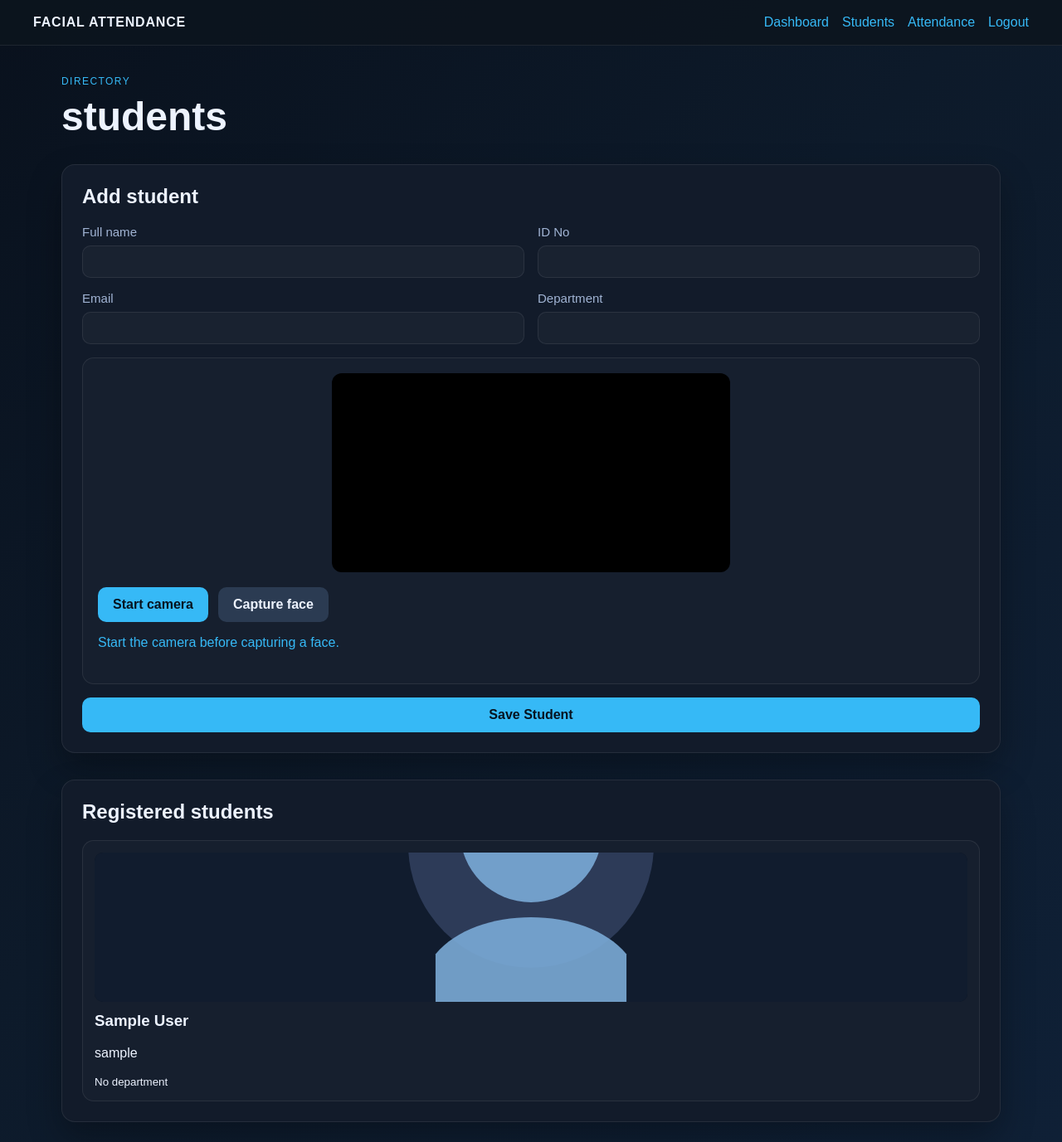
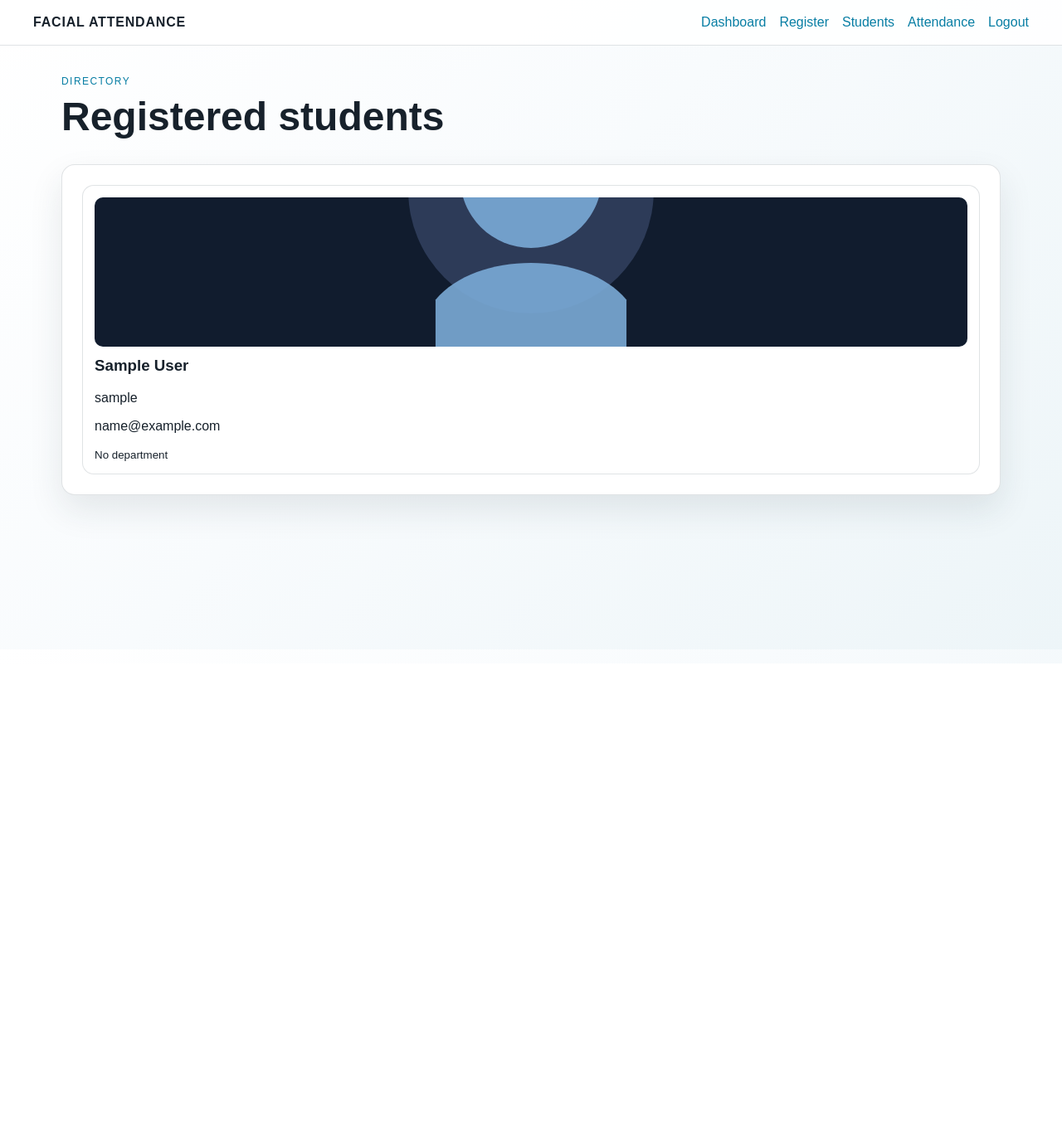
Before and after one commit to DavidManiIbrahim/FacialAttendance, a Flask app: page /students in a window 1280 px wide. Shown: the whole page at 83% size. After the commit the page ends 783 px from the top, so only its background shows below. Run offline with Flask 3, Linux system fonts and the light colour scheme; the visitor is signed in with stand-in values (Sample User, id 1); data comes from the database, SQL or seed files in the repository.

Commit message:
Refactor student-related terminology and add registration functionality

```diff
--- a/app.py
+++ b/app.py
@@ -49,7 +49,7 @@ def dashboard():
         return redirect(url_for('index'))
 
     conn = get_connection()
-    total_employees = conn.execute('SELECT COUNT(*) FROM students').fetchone()[0]
+    total_students = conn.execute('SELECT COUNT(*) FROM students').fetchone()[0]
     today_count = conn.execute("SELECT COUNT(*) FROM attendance WHERE date(check_in_at) = date('now')").fetchone()[0]
     recent_logs = conn.execute(
         '''
@@ -62,12 +62,12 @@ def dashboard():
     ).fetchall()
     conn.close()
 
-    return render_template('dashboard.html', total_employees=total_employees, today_count=today_count, recent_logs=recent_logs)
+    return render_template('dashboard.html', total_students=total_students, today_count=today_count, recent_logs=recent_logs)
 
 
 @app.route('/employees', methods=['GET', 'POST'], endpoint='employees')
-@app.route('/students', methods=['GET', 'POST'], endpoint='students')
-def employees():
+@app.route('/register', methods=['GET', 'POST'])
+def register():
     if not session.get('user_id'):
         return redirect(url_for('index'))
 
@@ -80,17 +80,17 @@ def employees():
 
         if not name or not employee_code:
             flash('Name and employee code are required.', 'error')
-            return redirect(url_for('employees'))
+            return redirect(url_for('register'))
         if not photo:
             flash('A face photo is required.', 'error')
-            return redirect(url_for('employees'))
+            return redirect(url_for('register'))
 
         conn = get_connection()
         existing = conn.execute('SELECT id FROM students WHERE employee_code = ? LIMIT 1', (employee_code,)).fetchone()
         if existing:
             conn.close()
-            flash('Employee code already exists.', 'error')
-            return redirect(url_for('employees'))
+            flash('Student ID already exists.', 'error')
+            return redirect(url_for('register'))
 
         try:
             saved_path = save_face_from_data_url(photo, employee_code)
@@ -99,13 +99,23 @@ def employees():
                 (employee_code, name, email, department, saved_path),
             )
             conn.commit()
-            flash('Employee saved successfully.', 'success')
+            flash('Student registered successfully.', 'success')
         except Exception as exc:
             flash(str(exc), 'error')
         finally:
             conn.close()
 
-        return redirect(url_for('employees'))
+        return redirect(url_for('register'))
+
+    conn = get_connection()
+    conn.close()
+    return render_template('register.html')
+
+
+@app.get('/students')
+def students():
+    if not session.get('user_id'):
+        return redirect(url_for('index'))
 
     conn = get_connection()
     students_list = conn.execute('SELECT * FROM students ORDER BY created_at DESC').fetchall()
@@ -196,7 +206,7 @@ def api_mark_attendance():
     ).fetchone()
     if employee is None:
         conn.close()
-        return jsonify({'success': False, 'message': 'Employee record not found.'}), 404
+        return jsonify({'success': False, 'message': 'Student record not found.'}), 404
 
     marked_at = datetime.now()
     record = conn.execute(
--- a/static/css/styles.css
+++ b/static/css/styles.css
@@ -1,15 +1,15 @@
 :root {
-    --bg: #0b1020;
-    --panel: #121b2a;
-    --panel-soft: #1a2740;
-    --primary: #36b9f6;
-    --primary-dark: #1f8fc9;
-    --text: #edf3ff;
-    --muted: #a1b4d4;
+    --bg: #f7fbff;
+    --panel: #ffffff;
+    --panel-soft: #f5f9fc;
+    --primary: #087ea4;
+    --primary-dark: #126b8d;
+    --text: #17212b;
+    --muted: #596b78;
     --success: #20c997;
     --danger: #e75a5a;
-    --border: rgba(255,255,255,0.08);
-    --shadow: 0 18px 40px rgba(0,0,0,0.3);
+    --border: rgba(20,42,60,0.13);
+    --shadow: 0 18px 40px rgba(25,45,60,0.1);
 }
 
 * {
@@ -19,7 +19,7 @@
 body {
     margin: 0;
     font-family: Arial, sans-serif;
-    background: linear-gradient(135deg, #09111d, #0d1a2a 45%, #0f2036);
+    background: linear-gradient(135deg, #ffffff, #f8fbfd 45%, #edf5f8);
     color: var(--text);
 }
 
@@ -45,7 +45,7 @@ a {
     align-items: center;
     gap: 24px;
     padding: 18px 40px;
-    background: rgba(12, 20, 30, 0.85);
+    background: rgba(255,255,255,0.92);
     border-bottom: 1px solid var(--border);
 }
 
@@ -139,7 +139,7 @@ label {
 input {
     width: 100%;
     min-width: 0;
-    background: rgba(255,255,255,0.03);
+    background: #ffffff;
     border: 1px solid var(--border);
     border-radius: 10px;
     padding: 10px 12px;
@@ -151,13 +151,13 @@ button {
     border-radius: 10px;
     padding: 12px 18px;
     background: var(--primary);
-    color: #07131f;
+    color: #ffffff;
     font-weight: 700;
     cursor: pointer;
 }
 
 button.secondary {
-    background: #2b3b52;
+    background: #e8f0f4;
     color: var(--text);
 }
 
@@ -250,7 +250,7 @@ th {
 
 .camera-box,
 .attendance-panel {
-    background: rgba(255,255,255,0.02);
+    background: #f7fafc;
     border: 1px solid var(--border);
     border-radius: 14px;
     padding: 18px;
@@ -280,7 +280,7 @@ video {
 .employee-card {
     border: 1px solid var(--border);
     border-radius: 14px;
-    background: rgba(255,255,255,0.02);
+    background: #ffffff;
     padding: 14px;
 }
 
@@ -289,7 +289,7 @@ video {
     height: 180px;
     object-fit: cover;
     border-radius: 10px;
-    background: #0a1220;
+    background: #e7eef2;
     margin-bottom: 8px;
 }
 
@@ -314,12 +314,12 @@ video {
 
 .flash.error {
     background: rgba(231, 90, 90, 0.14);
-    color: #ffb6b6;
+    color: #a92e2e;
 }
 
 .flash.success {
     background: rgba(32, 201, 151, 0.12);
-    color: #b7f5dc;
+    color: #087b54;
 }
 
 .narrow {
@@ -395,7 +395,7 @@ video {
     padding: 12px 18px;
     border-radius: 8px;
     background: var(--primary);
-    color: #07131f;
+    color: #ffffff;
     font-weight: 700;
 }
 
--- a/templates/attendance.html
+++ b/templates/attendance.html
@@ -17,7 +17,7 @@
 
         <div class="camera-actions">
             <button type="button" id="startCameraBtn">Start camera</button>
-            <button type="button" id="identifyBtn" class="secondary" disabled>Identify employee</button>
+            <button type="button" id="identifyBtn" class="secondary" disabled>Identify Student</button>
         </div>
 
         <div id="statusMessage" class="message" role="status" aria-live="polite">Start the camera, then identify the employee.</div>
--- a/templates/base.html
+++ b/templates/base.html
@@ -12,6 +12,7 @@
         {% if session.get('user_id') %}
         <nav>
             <a href="{{ url_for('dashboard') }}">Dashboard</a>
+            <a href="{{ url_for('register') }}">Register</a>
             <a href="{{ url_for('students') }}">Students</a>
             <a href="{{ url_for('attendance') }}">Attendance</a>
             <a href="{{ url_for('logout') }}">Logout</a>
--- a/templates/students.html
+++ b/templates/students.html
@@ -1,66 +1,25 @@
 {% extends 'base.html' %}
 
-{% block title %}students{% endblock %}
+{% block title %}Students{% endblock %}
 
 {% block content %}
 <div class="container">
     <div class="page-header">
         <div>
             <p class="eyebrow">Directory</p>
-            <h1>students</h1>
+            <h1>Registered students</h1>
         </div>
     </div>
 
-    <section class="panel employee-panel">
-        <h2>Add student</h2>
-        <form method="post" action="{{ url_for('students') }}" id="employeeForm">
-            <div class="field-row">
-                <label>
-                    Full name
-                    <input type="text" name="name" required>
-                </label>
-                <label>
-                    ID No
-                    <input type="text" name="employee_code" required>
-                </label>
-            </div>
-
-            <div class="field-row">
-                <label>
-                    Email
-                    <input type="email" name="email">
-                </label>
-                <label>
-                    Department
-                    <input type="text" name="department">
-                </label>
-            </div>
-
-            <div class="camera-box">
-                <video id="video" autoplay playsinline muted></video>
-                <canvas id="canvas" width="320" height="240" hidden></canvas>
-                <div class="camera-actions">
-                    <button type="button" id="startCameraBtn">Start camera</button>
-                    <button type="button" id="captureBtn" class="secondary" disabled>Capture face</button>
-                </div>
-                <p id="cameraMessage" class="message" role="status" aria-live="polite">Start the camera before capturing a face.</p>
-                <img id="capturedPreview" class="capture-preview" alt="Captured employee face" hidden>
-            </div>
-
-            <input type="hidden" name="photo" id="photoData">
-            <button type="submit">Save Student</button>
-        </form>
-    </section>
-
     <section class="panel">
-        <h2>Registered students</h2>
         <div class="employee-grid">
-            {% for employee in students %}
+            {% for student in students %}
             <div class="employee-card">
-                <img src="{{ url_for('employee_face', filename=employee.photo_path.rsplit('/', 1)[-1]) if employee.photo_path else url_for('static', filename='images/avatar-placeholder.svg') }}" alt="{{ employee.name }}">
-                <h3>{{ employee.name }}</h3>
-                <p>{{ employee.employee_code }}</p>
-                <small>{{ employee.department or 'No department' }}</small>
+                <img src="{{ url_for('employee_face', filename=student.photo_path.rsplit('/', 1)[-1]) if student.photo_path else url_for('static', filename='images/avatar-placeholder.svg') }}" alt="{{ student.name }}">
+                <h3>{{ student.name }}</h3>
+                <p>{{ student.employee_code }}</p>
+                {% if student.email %}<p>{{ student.email }}</p>{% endif %}
+                <small>{{ student.department or 'No department' }}</small>
             </div>
             {% else %}
             <p>No students registered yet.</p>
@@ -68,90 +27,4 @@
         </div>
     </section>
 </div>
-
-<script>
-    const video = document.getElementById('video');
-    const canvas = document.getElementById('canvas');
-    const photoInput = document.getElementById('photoData');
-    const form = document.getElementById('employeeForm');
-    const startCameraBtn = document.getElementById('startCameraBtn');
-    const captureBtn = document.getElementById('captureBtn');
-    const cameraMessage = document.getElementById('cameraMessage');
-    const capturedPreview = document.getElementById('capturedPreview');
-    let cameraStream = null;
-
-    function setCameraMessage(message, state = '') {
-        cameraMessage.textContent = message;
-        cameraMessage.dataset.state = state;
-    }
-
-    async function startCamera() {
-        if (!navigator.mediaDevices || !navigator.mediaDevices.getUserMedia) {
-            setCameraMessage('Camera access is unavailable. Open this page on localhost or use a supported browser.', 'error');
-            return;
-        }
-
-        startCameraBtn.disabled = true;
-        setCameraMessage('Requesting camera access...');
-        try {
-            cameraStream?.getTracks().forEach((track) => track.stop());
-            cameraStream = await navigator.mediaDevices.getUserMedia({ video: true, audio: false });
-            video.srcObject = cameraStream;
-            await video.play();
-
-            if (video.readyState < HTMLMediaElement.HAVE_CURRENT_DATA) {
-                await new Promise((resolve, reject) => {
-                    const timeout = setTimeout(() => reject(new Error('The camera did not provide a video frame.')), 5000);
-                    video.addEventListener('loadeddata', () => {
-                        clearTimeout(timeout);
-                        resolve();
-                    }, { once: true });
-                });
-            }
-
-            if (!video.videoWidth || !video.videoHeight) {
-                throw new Error('The camera did not provide a usable video frame.');
-            }
-
-            captureBtn.disabled = false;
-            setCameraMessage('Camera ready. Center the employee’s face and capture.', 'success');
-        } catch (error) {
-            cameraStream?.getTracks().forEach((track) => track.stop());
-            cameraStream = null;
-            video.srcObject = null;
-            captureBtn.disabled = true;
-            const message = error.name === 'NotAllowedError'
-                ? 'Camera permission was denied. Allow camera access in your browser, then try again.'
-                : error.name === 'NotFoundError'
-                    ? 'No camera was found on this device.'
-                    : error.message || 'Could not start the camera.';
-            setCameraMessage(message, 'error');
-        } finally {
-            startCameraBtn.disabled = false;
-        }
-    }
-
-    startCameraBtn.addEventListener('click', startCamera);
-    captureBtn.addEventListener('click', () => {
-        if (!cameraStream || video.readyState < HTMLMediaElement.HAVE_CURRENT_DATA || !video.videoWidth) {
-            setCameraMessage('Start the camera and wait for a live frame before capturing.', 'error');
-            captureBtn.disabled = true;
-            return;
-        }
-
-        const scale = Math.min(1, 720 / video.videoWidth);
-        canvas.width = Math.round(video.videoWidth * scale);
-        canvas.height = Math.round(video.videoHeight * scale);
-        const context = canvas.getContext('2d');
-        try {
-            context.drawImage(video, 0, 0, canvas.width, canvas.height);
-            photoInput.value = canvas.toDataURL('image/jpeg', 0.88);
-            capturedPreview.src = photoInput.value;
-            capturedPreview.hidden = false;
-            setCameraMessage('Face captured. Save the student data when ready.', 'success');
-        } catch (error) {
-            setCameraMessage('Could not capture a frame. Check camera permission and try again.', 'error');
-        }
-    });
-</script>
 {% endblock %}
```
Also changed, not shown: templates/register.html (added, +141 -0 lines).
